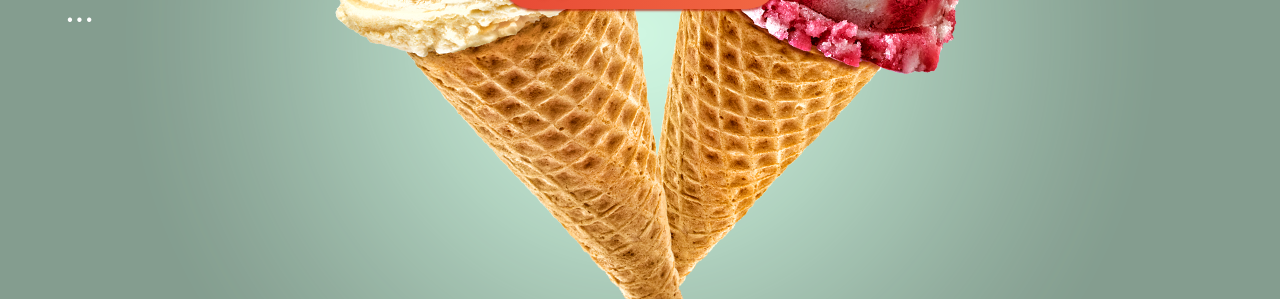
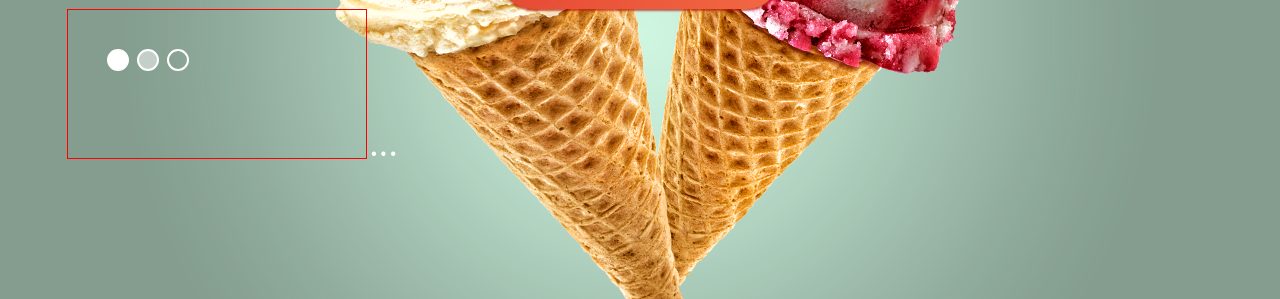
Before and after one commit to SDim87/565341-gllacy, a plain HTML site: page index.html in a window 1280 px wide. Shown: the part 325-624 px from the top of the page. Drawn offline with Linux system fonts and the light colour scheme; files whose address does not match are found by name.

Commit message:
Нарисовал svg для слайдера

```diff
--- a/css/style.css
+++ b/css/style.css
@@ -483,8 +483,6 @@ img{
   line-height: 24px;
   font-weight: 700;
 }
-
-
 .btn{
   display: inline-block;
   padding: 10px 15px;
@@ -506,6 +504,7 @@ img{
   background-image: linear-gradient( 90deg, rgb(242,104,67) 0%, rgb(231,74,53) 100%);
   box-shadow: inset 0px 2px 2px 0px rgba(148, 39, 24, 0.99);
 }
+/*======= .slider ======*/
 .slides__title{
   font-size: 60px;
   line-height: 60.35px;
@@ -530,6 +529,9 @@ img{
   justify-content: flex-end;
   align-items: center;
   flex-wrap: wrap;
+}
+svg{
+  border: 1px solid red;
 }
 /*========= filters ==========*/
 .filters{
--- a/index.html
+++ b/index.html
@@ -99,6 +99,11 @@
             </div> -->
           </div>
           <div class="inners">
+            <svg width="300" height="150">
+              <circle r="10" cx="50" cy="50" fill="#fff" stroke="#fff" stroke-width="2"></circle>
+              <circle r="10" cx="80" cy="50" fill="#fff" fill-opacity="0.5" stroke="#fff" stroke-width="2"></circle>
+              <circle r="10" cx="110" cy="50" fill="none" fill-opacity="1" stroke="#fff" stroke-width="2"></circle>
+            </svg>
             <i class="slider__inner slider__inner--active">&bull;</i>
             <i class="slider__inner">&bull;</i>
             <i class="slider__inner">&bull;</i>
```
